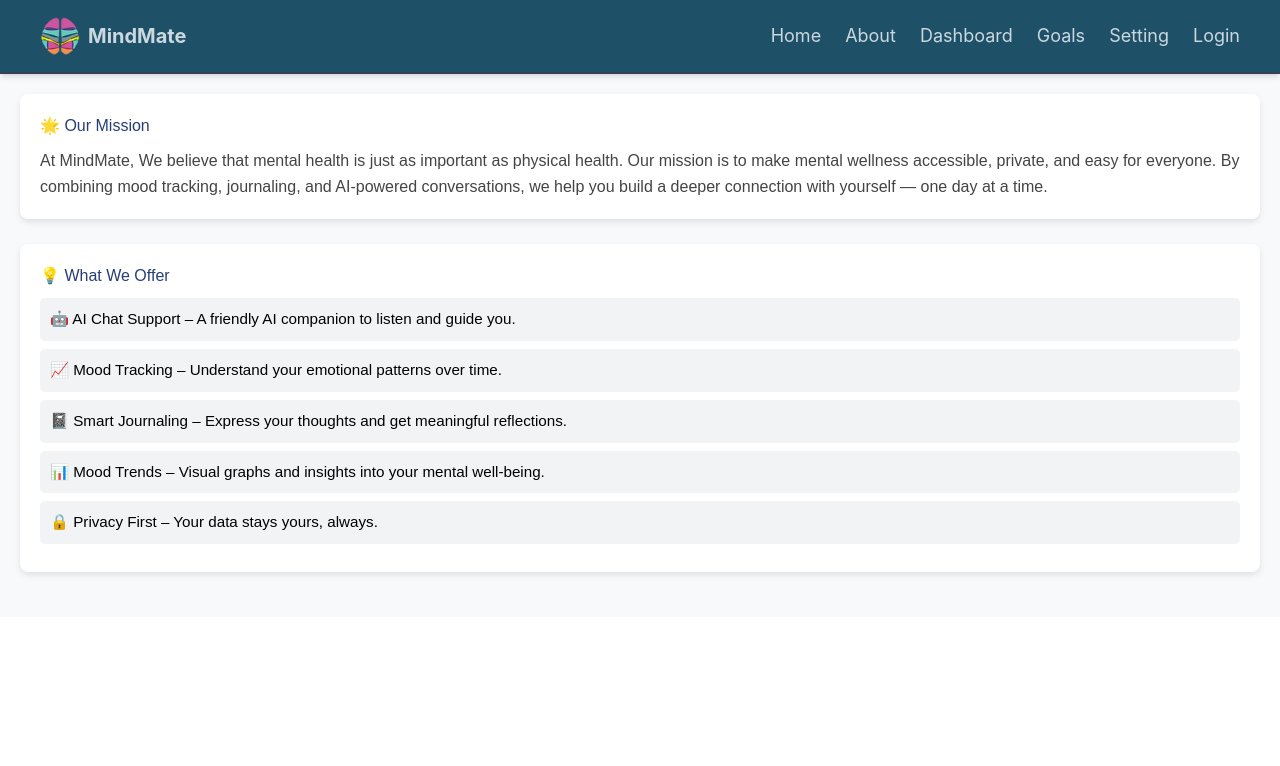
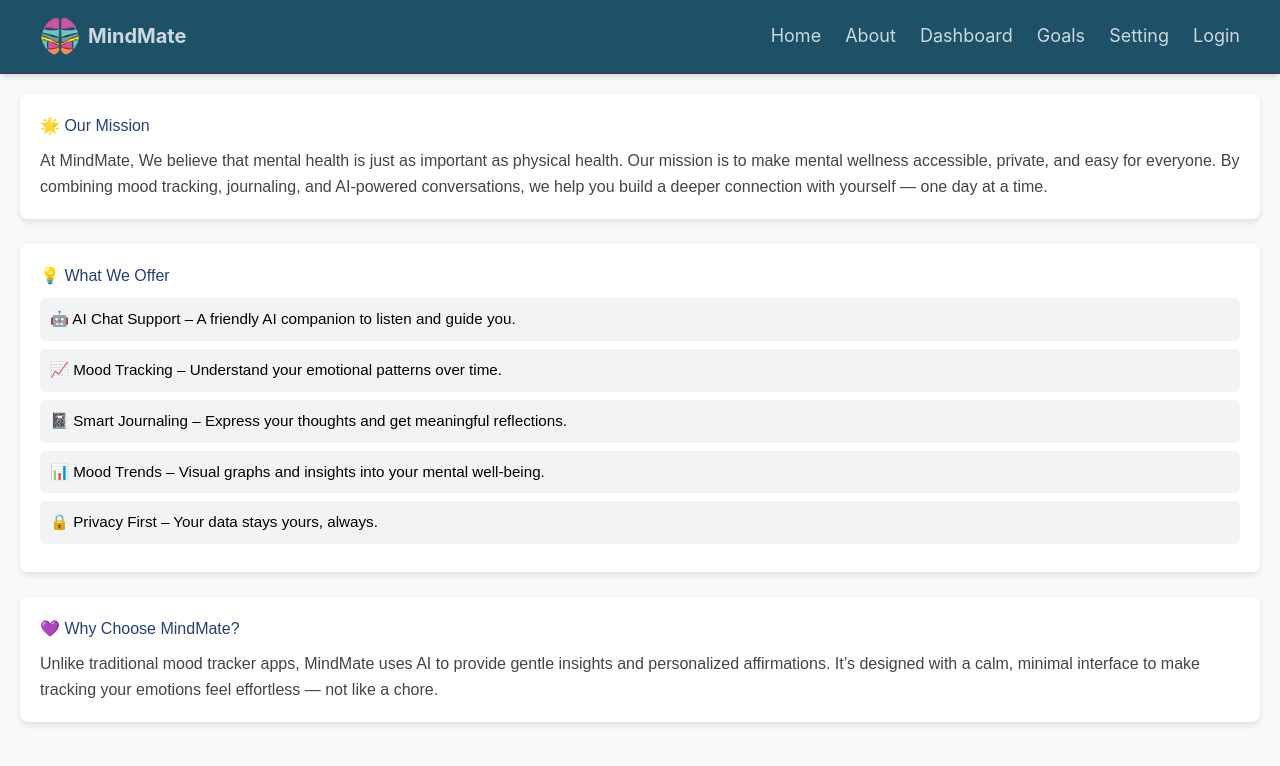
Before and after one commit to Gayatripatil1908/icp10.11-react-1-MindMate, a React (Vite) app: page /About in a window 1280 px wide. Shown: the top 766 px of the page. Built offline with nearby package versions, Linux system fonts and the light colour scheme.

Commit message:
Third section added

```diff
--- a/src/views/about/About.jsx
+++ b/src/views/about/About.jsx
@@ -30,6 +30,15 @@ const About = () => {
           </ul>
         </section>
 
+        <section className="about-section">
+          <h2>💜 Why Choose MindMate?</h2>
+          <p>
+            Unlike traditional mood tracker apps, MindMate uses AI to provide
+            gentle insights and personalized affirmations. It’s designed with a
+            calm, minimal interface to make tracking your emotions feel effortless —
+            not like a chore.
+          </p>
+        </section>
 
       </div>
     </>
```
